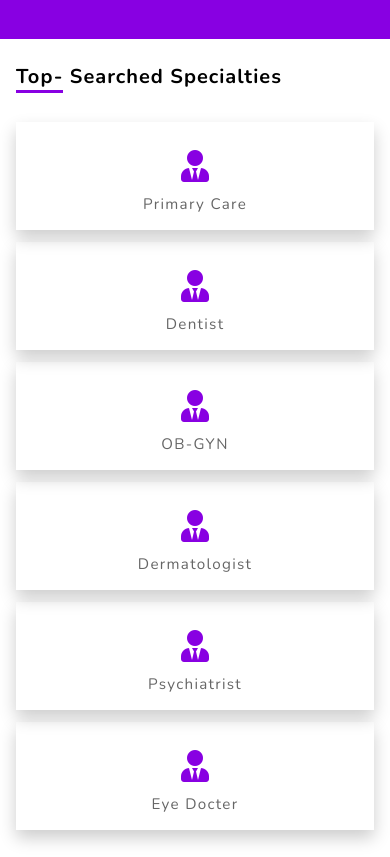
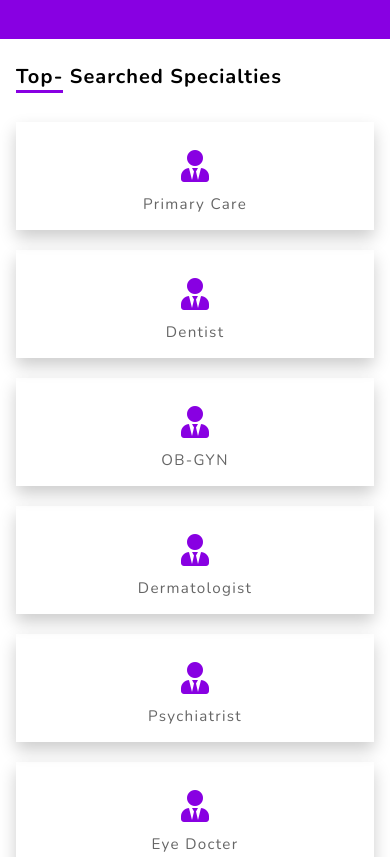
Before and after one commit to vikas2903/proadvice.com, a plain HTML site: page index.html in a window 390 px wide. Shown: the part 680-1537 px from the top of the page. Drawn offline with nearby package versions, Linux system fonts and the light colour scheme; a script that the page names is missing.

Commit message:
eight commit
commit eight

```diff
--- a/css/style.css
+++ b/css/style.css
@@ -996,6 +996,10 @@ section .right .right-r a.btn {
         padding: 2rem;
         text-align: center;
     }
+    .sea-spe .box-container{
+        gap:2.5rem;
+    }
+
 }
 
 @media(max-width:450px) {
```
